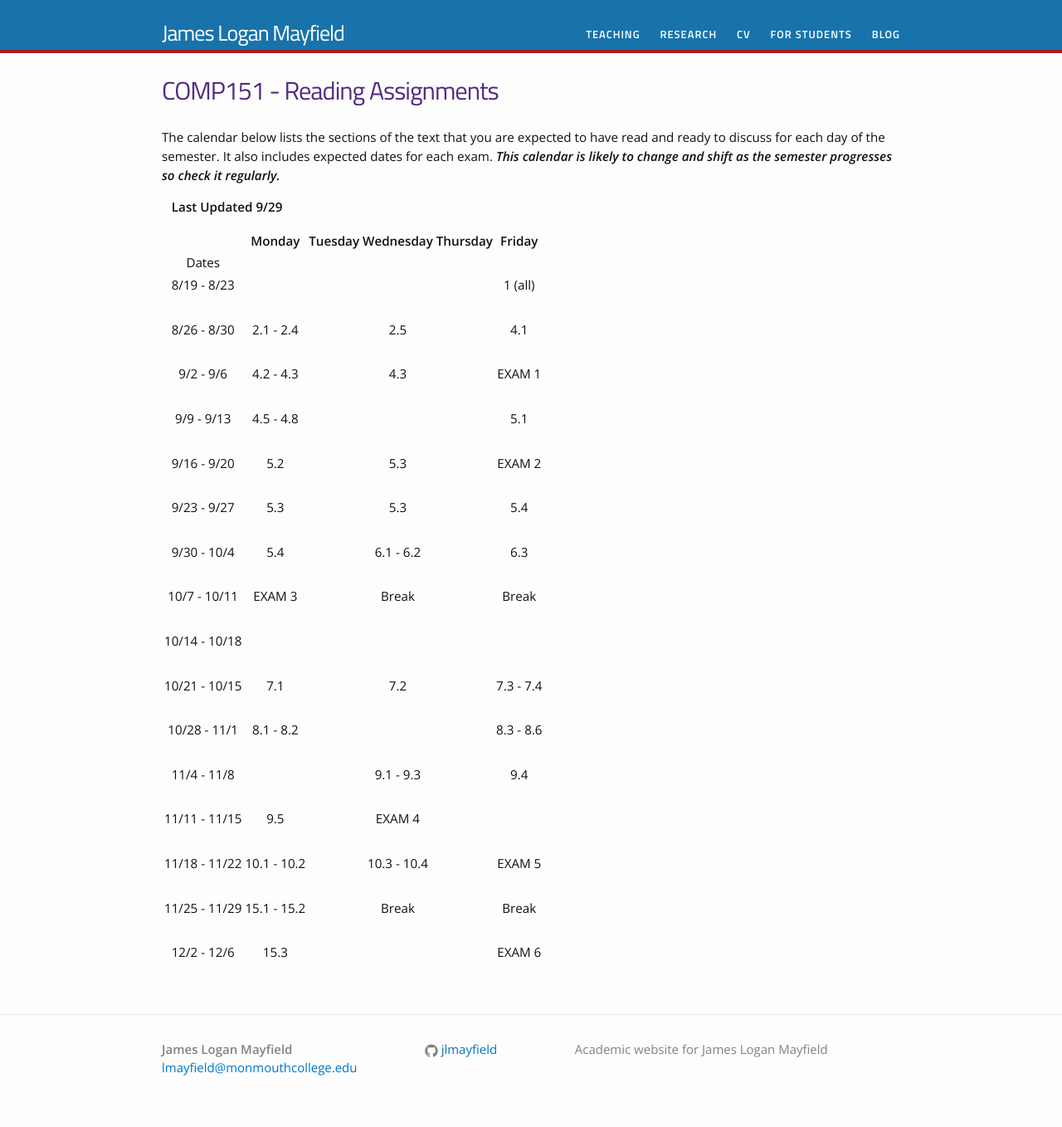
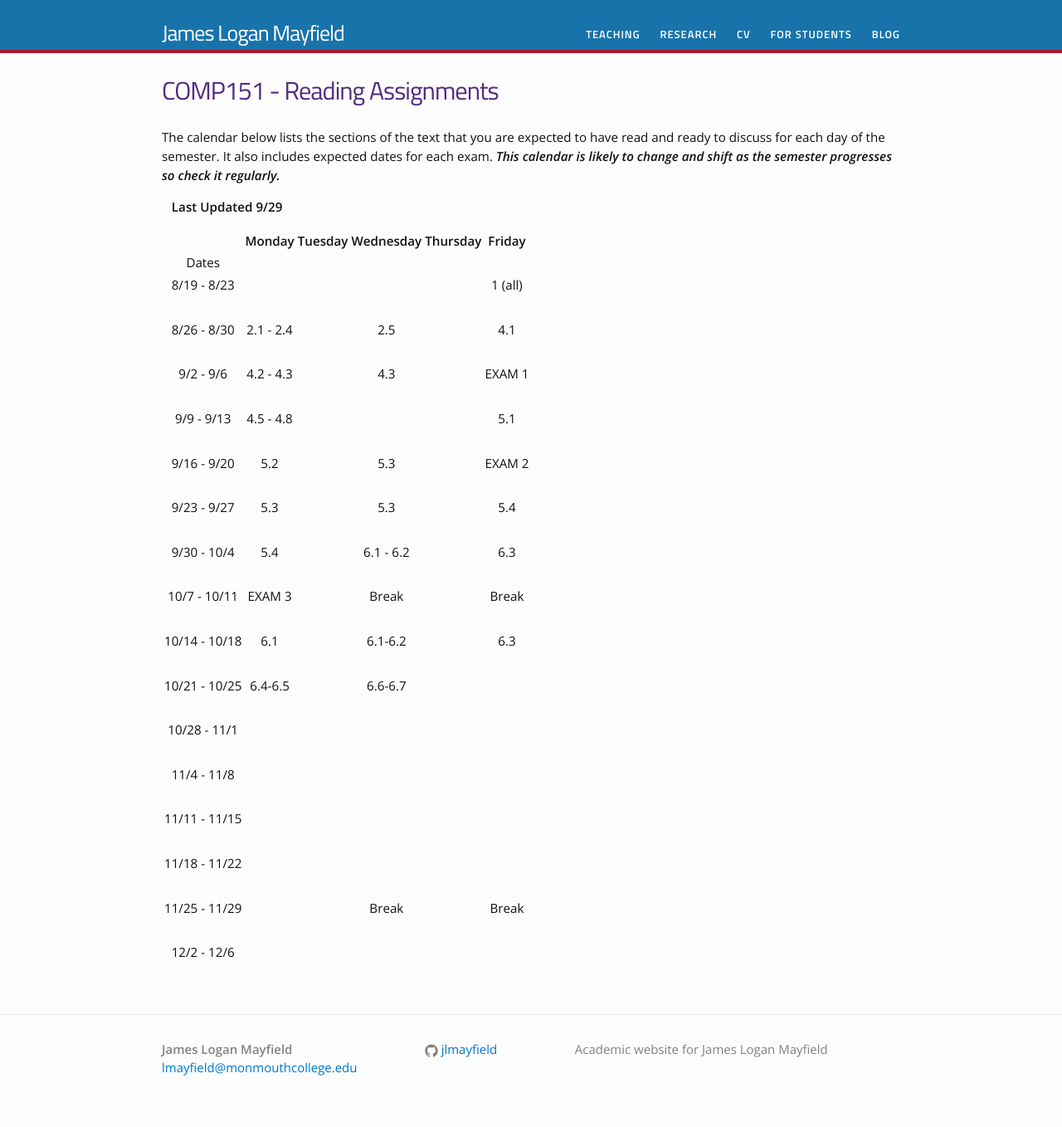
Before and after one commit to jlmayfield/jlmayfield.github.io, a Jekyll site: the page built from teaching/COMP151/homework/reading.md, in a window 1280 px wide. Shown: the whole page at 83% size. Built offline with Jekyll 4.4.1, drawn with Linux system fonts in a browser that asks for light colours.

Commit message:
f19. c151. updates galore.

```diff
--- a/teaching/COMP151/homework/reading.md
+++ b/teaching/COMP151/homework/reading.md
@@ -29,18 +29,18 @@ The calendar below lists the sections of the text that you are expected to have
 | | | | | |
 |10/7 - 10/11  | EXAM 3 | | Break | | Break |
 | | | | | |
-|10/14 - 10/18  | | | | | |
+|10/14 - 10/18  | 6.1 | | 6.1-6.2 | | 6.3 |
 | | | | | |
-|10/21 - 10/15  | 7.1 | | 7.2 | | 7.3 - 7.4 |
+|10/21 - 10/25  | 6.4-6.5 | | 6.6-6.7 | | |
 | | | | | |
-|10/28 - 11/1  | 8.1 - 8.2  | | | | 8.3 - 8.6 |
+|10/28 - 11/1  | | | | | |
 | | | | | |
-|11/4 - 11/8  | | | 9.1 - 9.3 | | 9.4 |
+|11/4 - 11/8  | | | | | |
 | | | | | |
-|11/11 - 11/15  | 9.5 | | EXAM 4 | | |
+|11/11 - 11/15  | | | | | |
 | | | | | |
-|11/18 - 11/22  |10.1 - 10.2 | | 10.3 - 10.4 | | EXAM 5 |
+|11/18 - 11/22  | | | | | |
 | | | | | |
-|11/25 - 11/29  | 15.1 - 15.2 | | Break | | Break |
+|11/25 - 11/29  | | | Break | | Break |
 | | | | | |
-|12/2 - 12/6  | 15.3 | | | | EXAM 6 |
+|12/2 - 12/6  | | | | | |
```
Also changed, not shown: teaching/COMP151/homework/hwk5.md (added, +13 -0 lines), teaching/COMP151/labs/project1prep.md (added, +20 -0 lines), teaching/comp151.md (+3 -2 lines).
